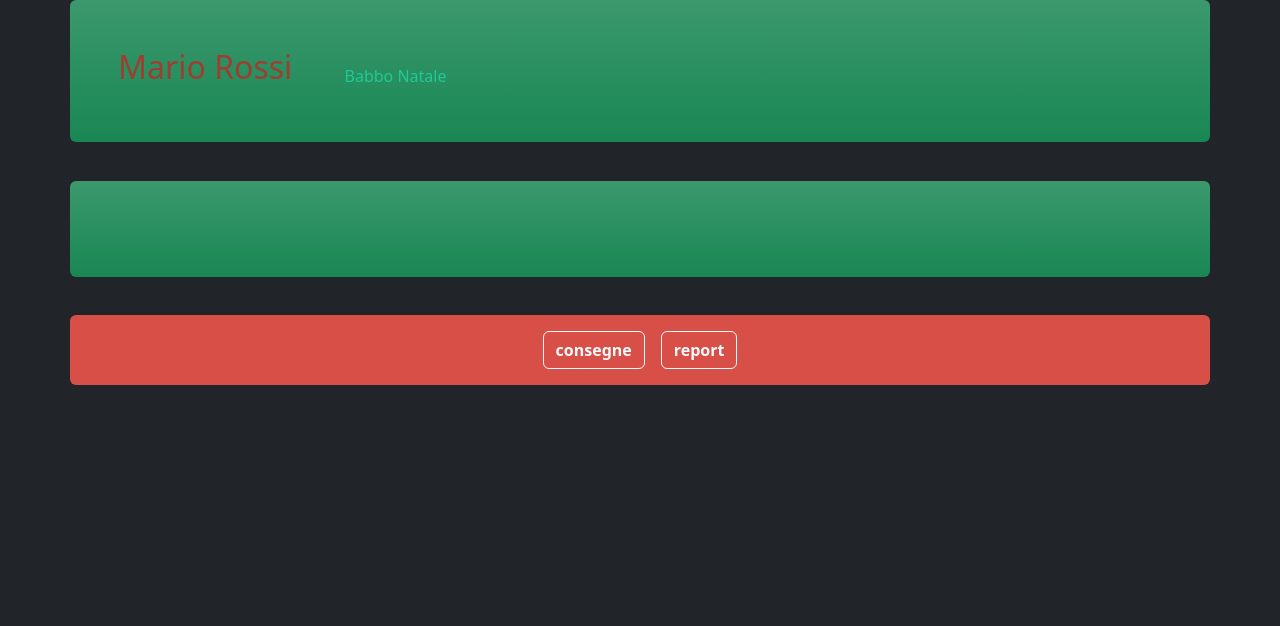
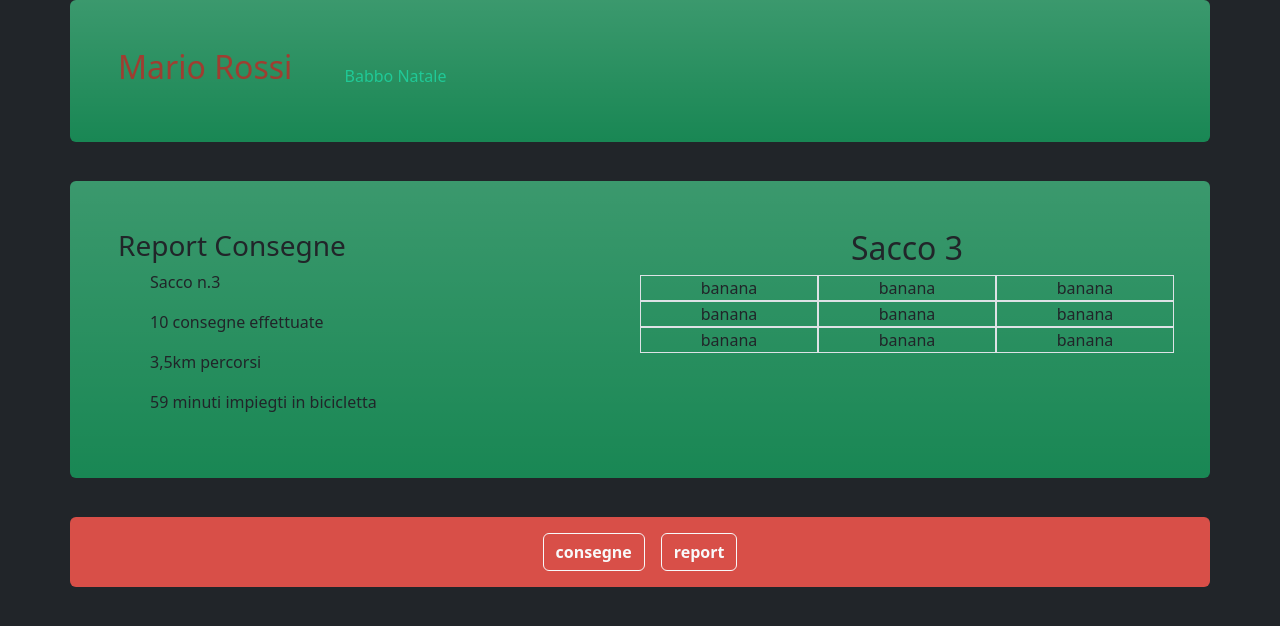
Before and after one commit to Lacrosser/BabboNatale, a plain HTML site: page PROGETTO_BABBO/pages/reportBabbo.html in a window 1280 px wide. Drawn offline with nearby package versions, Linux system fonts and the light colour scheme.

Commit message:
tbl report

```diff
--- a/PROGETTO_BABBO/css/style.css
+++ b/PROGETTO_BABBO/css/style.css
@@ -42,3 +42,17 @@
  .sfondo-tab{
   background-color: #235e6fbe;
  }
+
+ .saccoReportBabbo{
+  text-align: center;
+ }
+
+ tr{
+  text-align: center;
+ }
+
+ td {
+  text-align: center;
+  height: 50px;
+  width: 100px;
+}
--- a/PROGETTO_BABBO/pages/reportBabbo.html
+++ b/PROGETTO_BABBO/pages/reportBabbo.html
@@ -32,8 +32,40 @@
 
     <main class="container spazioBtn bg-success bg-gradient bg-opacity-100 p-5 rounded ">
 
+        <div class="row">
+            <div class="col-6">
+            <h3>Report Consegne</h3>
+            <ul>Sacco n.3</ul>
+            <ul>10 consegne effettuate</ul>
+            <ul>3,5km percorsi</ul>
+            <ul>59 minuti impiegti in bicicletta</ul>
+            </div>
 
 
+            <div class="container text-center col-6">
+                <div class="row">
+                    <div class="col-12 "><h2>Sacco 3</h2> </div>
+                    <div class="w-100 d-none d-md-block"></div>
+
+                  <div class="col-4 border">banana </div>
+                  <div class="col-4 border">banana </div>
+                  <div class="col-4 border">banana </div>
+
+
+
+                  <div class="w-100 d-none d-md-block"></div>
+
+                  <div class="col-4 border">banana </div>
+                  <div class="col-4 border">banana </div>
+                  <div class="col-4 border">banana </div>
+                  <div class="w-100 d-none d-md-block"></div>
+
+                  <div class="col-4 border">banana </div>
+                  <div class="col-4 border">banana </div>
+                  <div class="col-4 border">banana </div>
+                </div>
+              </div>
+        </div>
 
 
 
```
Also changed, not shown: PROGETTO_BABBO/pages/aggiungiDono.html (+8 -0 lines).
